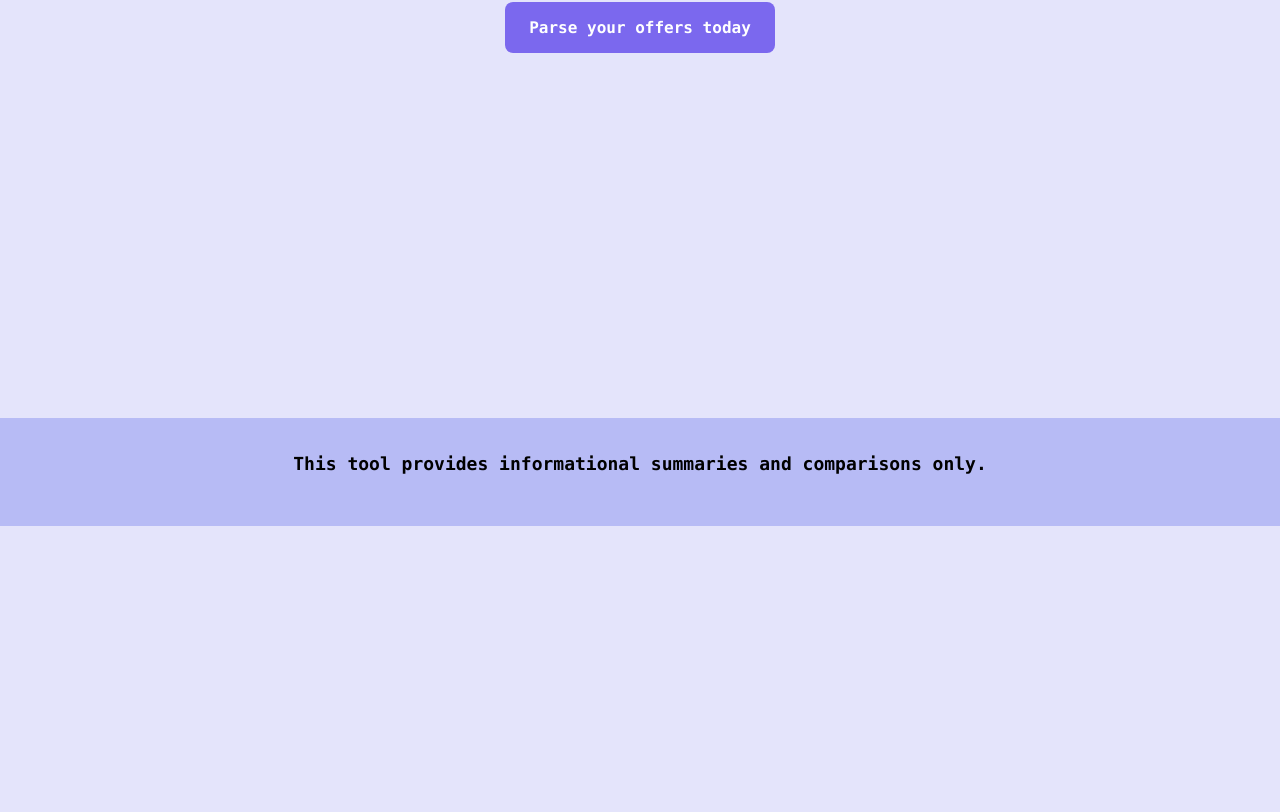
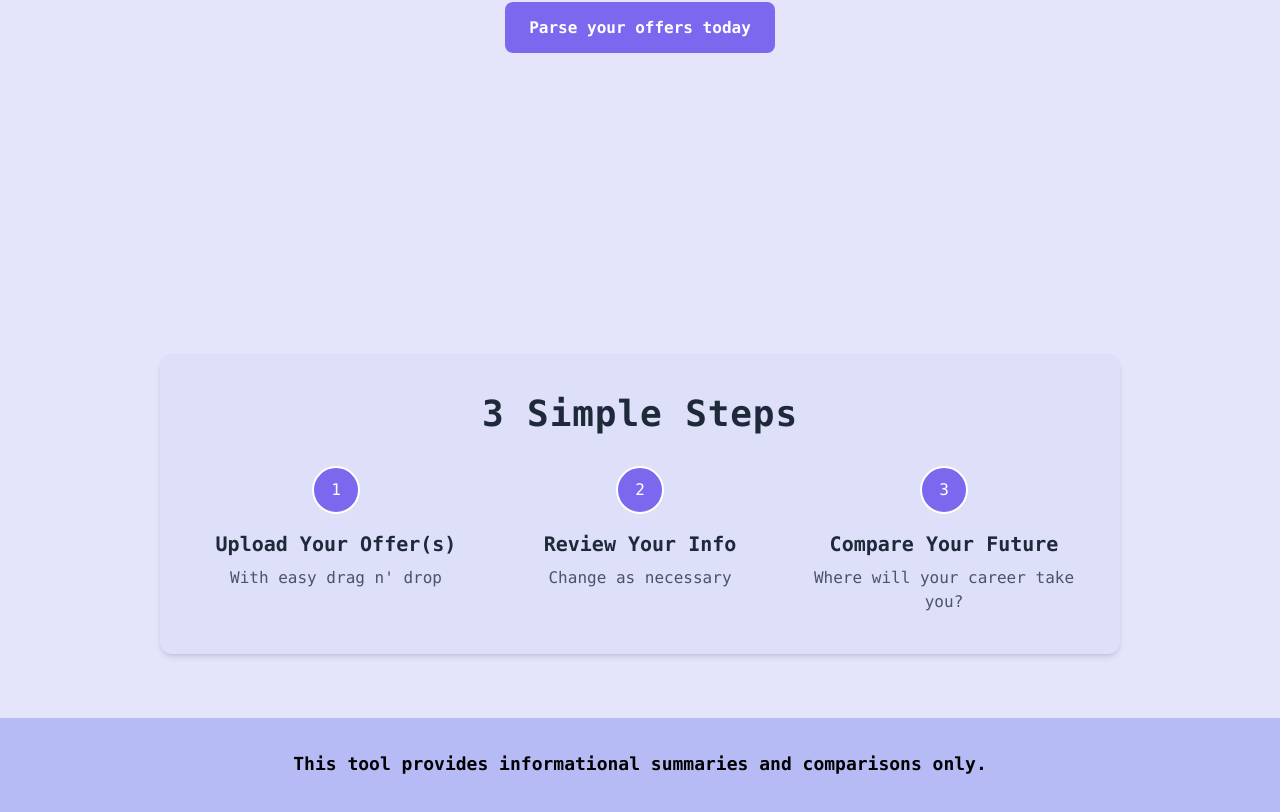
Before and after one commit to discreett/OfferScope, a Next.js app: page /home in a window 1280 px wide. Shown: the part 518-1330 px from the top of the page. Before the commit the page ends 1044 px from the top, so only its background shows below. Built offline with nearby package versions, Linux system fonts and the light colour scheme.

Commit message:
Tweaking design components

```diff
--- a/components/Dropzone.tsx
+++ b/components/Dropzone.tsx
@@ -81,7 +81,12 @@ function MyDropzone() {
                 }
             </div>
 
-            <section className="bg-[#DEDFF8] mt-10 mb-5 rounded-xl p-5 w-3/4 mx-auto shadow-md">
+            <section className="bg-[#DEDFF8] mt-10 mb-5 rounded-xl p-5 w-3/4 mx-auto shadow-md pb-50 text-center">
+
+                {files.length < 1 && (
+                    <p className="text-gray-600">No offers uploaded yet. Upload your files and get started!</p>
+                )}
+
                 <div className={`grid gap-4 ${files.length === 1 ? 'grid-cols-1' : 'grid-cols-2'}`}>
                     {files.map(file => (
                         <div key={file.name} className="bg-[#E4E4FB] p-4 rounded-lg border-2 border-[#7E78D2] flex flex-col items-center">
--- a/components/Home.tsx
+++ b/components/Home.tsx
@@ -8,16 +8,51 @@ function myHome() {
             <div>
                 <Navbar/>
 
-                <section className="h-screen font-mono flex items-center justify-center">
+                <section className="h-screen flex items-center justify-center">
                     <div className="text-center">
                         <p className="text-6xl tracking-wide mb-6 text-gray-800">
                             Prepare your <span className="font-semibold tracking-wider bg-gradient-to-r from-[#B8B8FF] to-[#7B68EE] text-transparent bg-clip-text inline-block">future</span> in real time.
                         </p>
                         <p className="text-gray-600 text-2xl text-pretty mb-8">Turn your offer letters into structured insights and see what's right for you.</p>
 
-                        <a href="/parse"className="bg-[#7B68EE] text-white px-6 py-4 rounded-lg font-semibold hover:bg-[#B6B8D6] transition-colors mt-8">
+                        <a href="/parse"className="bg-[#7B68EE] text-white px-6 py-4 rounded-lg font-semibold hover:bg-[#B6B8D6] hover:text-[#7B68EE] transition-colors mt-8">
                             Parse your offers today
                         </a>
+                    </div>
+                </section>
+
+                <section className="h-screen/2 flex items-center justify-center">
+                    <div className="bg-[#DEDFF8] p-10 rounded-xl w-3/4 mx-auto shadow-md">
+                        <h2 className="text-4xl text-center tracking-wide mb-8 text-gray-800 font-bold">3 Simple Steps</h2>
+                        <div className="grid grid-cols-3 gap-8 items-start">
+                            <div className="flex flex-col items-center text-center">
+                                <div className="flex-shrink-0 w-12 h-12 bg-[#7B68EE] text-white rounded-full flex items-center justify-center mb-4 border-2 border-[#FFFFFF]">
+                                    1
+                                </div>
+                                <div>
+                                    <h3 className="text-xl font-semibold text-gray-800 mb-2">Upload Your Offer(s)</h3>
+                                    <p className="text-gray-600">With easy drag n' drop</p>
+                                </div>
+                            </div>
+                            <div className="flex flex-col items-center text-center">
+                                <div className="flex-shrink-0 w-12 h-12 bg-[#7B68EE] text-white rounded-full flex items-center justify-center mb-4 border-2 border-[#FFFFFF]">
+                                    2
+                                </div>
+                                <div>
+                                    <h3 className="text-xl font-semibold text-gray-800 mb-2">Review Your Info</h3>
+                                    <p className="text-gray-600">Change as necessary</p>
+                                </div>
+                            </div>
+                            <div className="flex flex-col items-center text-center">
+                                <div className="flex-shrink-0 w-12 h-12 bg-[#7B68EE] text-white rounded-full flex items-center justify-center mb-4 border-2 border-[#FFFFFF]">
+                                    3
+                                </div>
+                                <div>
+                                    <h3 className="text-xl font-semibold text-gray-800 mb-2">Compare Your Future</h3>
+                                    <p className="text-gray-600">Where will your career take you?</p>
+                                </div>
+                            </div>
+                        </div>
                     </div>
                 </section>
             </div>
--- a/components/Navbar.tsx
+++ b/components/Navbar.tsx
@@ -14,7 +14,7 @@ function myNav() {
 
                     <nav className="flex gap-8 items-center">
                         <a href="/login" className="text-gray-700 hover:text-[#B8B8FF] transition-colors font-medium">Log In</a>
-                        <a href="/signup" className="px-4 py-2 font-medium bg-[#7B68EE] text-white rounded-lg font-semibold hover:bg-[#B6B8D6] transition-colors">Sign up</a>
+                        <a href="/signup" className="px-4 py-2 font-medium bg-[#7B68EE] text-white rounded-lg font-semibold hover:bg-[#B6B8D6] hover:text-[#7B68EE] transition-colors">Sign up</a>
                     </nav>
                 </div>
             </div>
--- a/components/Parse.tsx
+++ b/components/Parse.tsx
@@ -8,8 +8,11 @@ function myParse() {
             <div>
                 <Navbar/>
                 <section>
-                    <h1 className = "text-5xl text-center tracking-widest mb-15 mt-10">Compare your <span className="font-semibold tracking-wider bg-gradient-to-r from-[#B8B8FF] to-[#7B68EE] text-transparent bg-clip-text inline-block">Offers</span></h1>
-                    <Dropzone />
+                    <div className="text-center">
+                        <h1 className = "text-5xl text-center tracking-widest mb-15 mt-10">
+                            Compare your <span className="font-semibold tracking-wider bg-gradient-to-r from-[#B8B8FF] to-[#7B68EE] text-transparent bg-clip-text inline-block">Offers</span></h1>
+                        <Dropzone />
+                    </div>
                 </section>
             </div>
             <Footer/>
```
